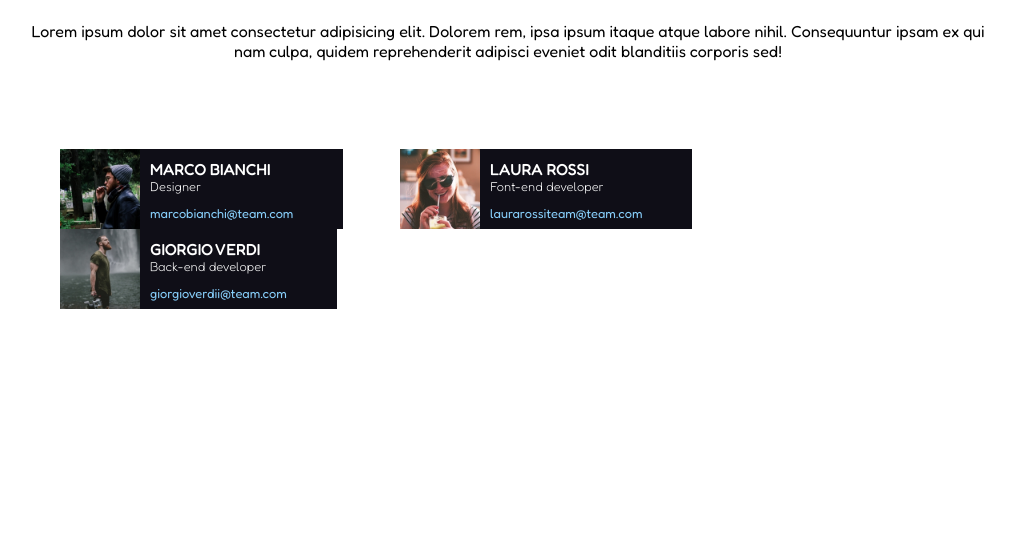
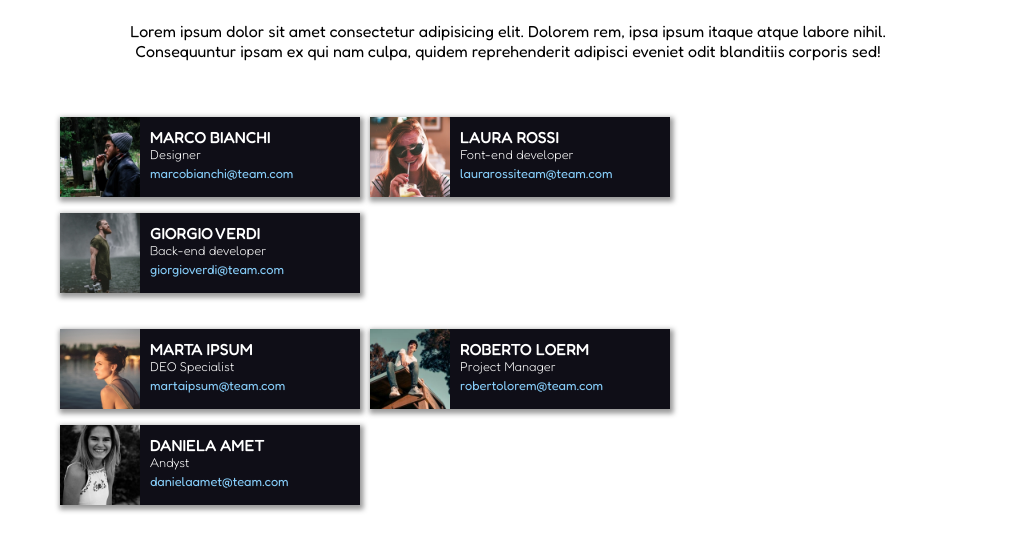
Before and after one commit to DanieleCascio-dev/html-css-float-cards, a plain HTML site: page index.html in a window 1280 px wide. Shown: the part 74-624 px from the top of the page, without its empty margins (132-1147 px from the left). Drawn offline with Linux system fonts and the light colour scheme.

Commit message:
add: second row, box-shadow, fix margin cards

```diff
--- a/css/style.css
+++ b/css/style.css
@@ -17,7 +17,7 @@ body {
 }
 
 .container {
-  width: 80%;
+  width: 70%;
   margin: 0 auto;
 }
 
@@ -55,18 +55,19 @@ h1 {
 }
 
 .row {
-  padding: 2rem;
+  margin-bottom: 20px;
+  padding-right: 1em;
 }
 
 .card {
   float: left;
-
-  width: calc(100% / 3);
-  min-width: 340px;
-  /* min-height: 100px; */
-  padding-left: 2rem;
-
-  /* box-shadow: 1px 1px 1px #888888; */
+  width: calc((100% / 3) - 30px);
+  min-width: 300px;
+  /* max-width: 350px; */
+  margin-bottom: 1rem;
+  margin-right: 10px;
+  box-shadow: 1px 2px 5px 2.5px #999;
+  background-color: var(--bg-color);
 }
 
 .float-img {
@@ -78,11 +79,10 @@ h1 {
   color: #fff;
   text-align: left;
   float: left;
-  background-color: var(--bg-color);
-  /* min-height: 80px; */
+  width: 200px;
+
   max-height: 80px;
   padding: 10px;
-  padding-right: 50px;
 }
 
 .card-content h3 {
@@ -93,7 +93,6 @@ h1 {
 .card-content .work {
   font-weight: 300;
   font-size: 0.8rem;
-  padding-bottom: 0.5rem;
 }
 
 .card-content .email {
--- a/index.html
+++ b/index.html
@@ -29,6 +29,7 @@
 
       <!-- Main -->
       <main>
+        <!-- First row -->
         <div class="cards-container">
           <div class="row clearfix">
             <div class="card clearfix">
@@ -52,12 +53,45 @@
               <div class="card-content">
                 <h3>GIORGIO VERDI</h3>
                 <p class="work">Back-end developer</p>
-                <a href="" class="email">giorgioverdii@team.com</a>
+                <a href="" class="email">giorgioverdi@team.com</a>
               </div>
             </div>
+          </div>
+        </div>
+            <!--/ First row -->
 
-          <div class="row"></div>
-        </div>
+            <!-- Second row -->
+        <div class="cards-container">
+          <div class="row clearfix">
+            <div class="card clearfix">
+              <img class="float-img" src="img/img/female2.png" alt="" />
+              <div class="card-content">
+                <h3>MARTA IPSUM</h3>
+                <p class="work">DEO Specialist</p>
+                <a href="" class="email">martaipsum@team.com</a>
+              </div>
+            </div>
+            <div class="card clearfix">
+              <img class="float-img" src="img/img/male3.png" alt="" />
+              <div class="card-content">
+                <h3>ROBERTO LOERM</h3>
+                <p class="work">Project Manager</p>
+                <a href="" class="email">robertolorem@team.com</a>
+              </div>
+            </div>
+            <div class="card clearfix">
+              <img class="float-img" src="img/img/female3.png" alt="" />
+              <div class="card-content">
+                <h3>DANIELA AMET</h3>
+                <p class="work">Andyst</p>
+                <a href="" class="email">danielaamet@team.com</a>
+              </div>
+            </div>
+            <!-- /Second row -->
+
+
+
+
       </main>
       <!-- /Main -->
     </div>
```
